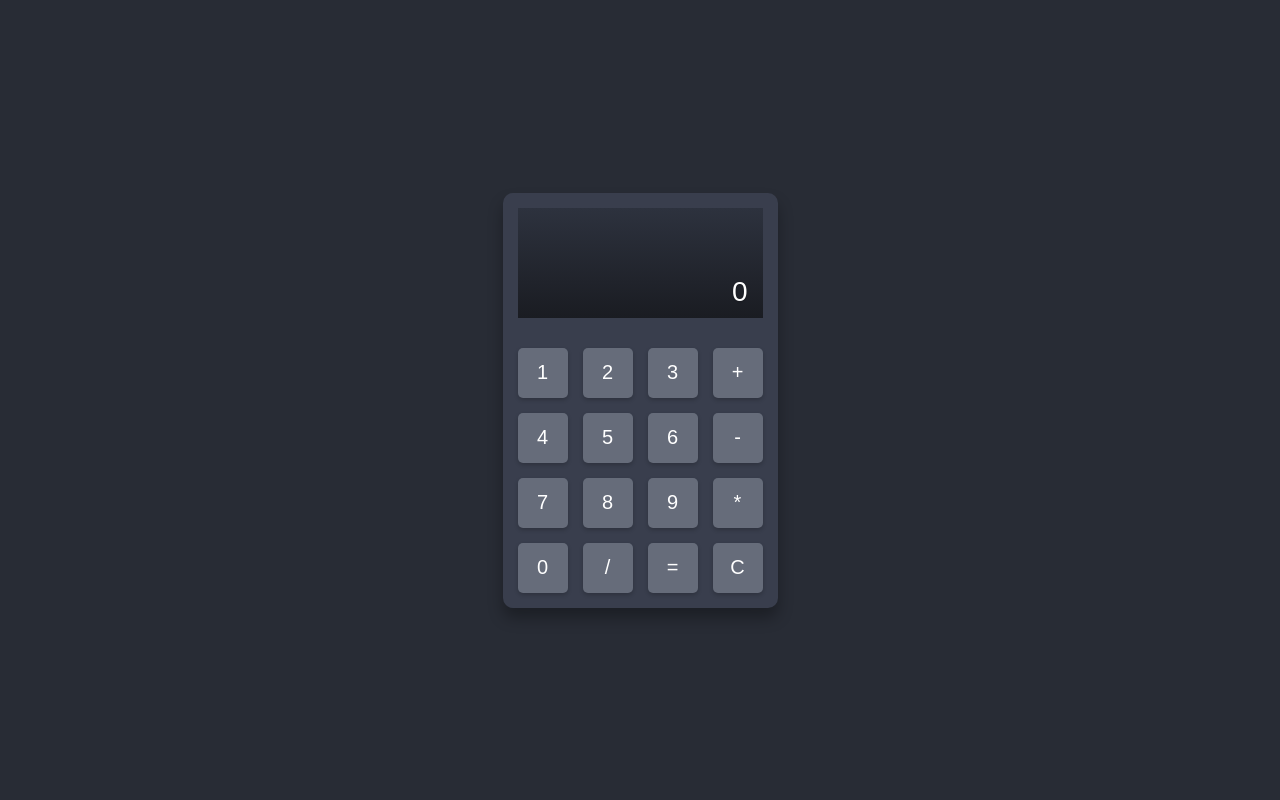
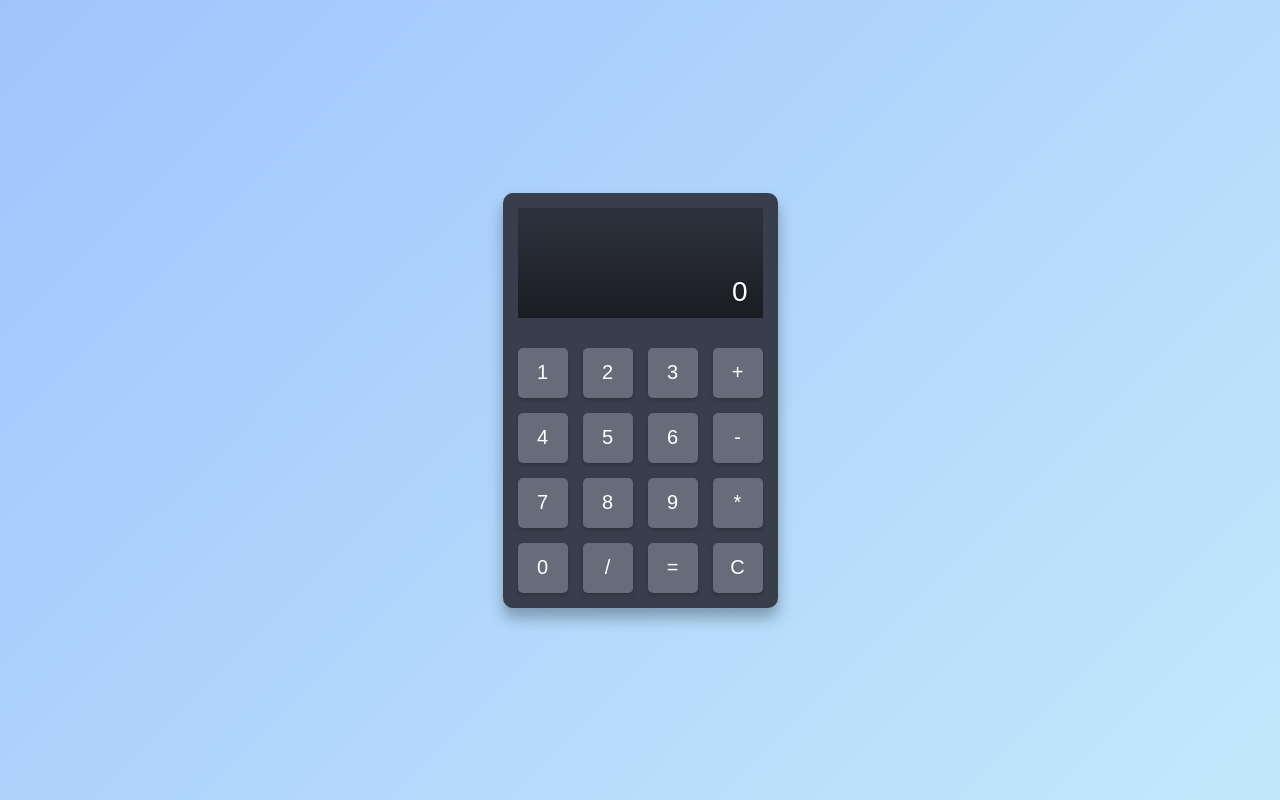
Before and after one commit to arunabhajana/Calculator, a plain HTML site: page index.html in a window 1280 px wide. Drawn offline with Linux system fonts and the light colour scheme.

Commit message:
Update style.css

```diff
--- a/style.css
+++ b/style.css
@@ -4,7 +4,7 @@ body {
     justify-content: center;
     align-items: center;
     height: 100vh;
-    background-color: #282c35;
+    background: linear-gradient(135deg, #a1c4fd, #c2e9fb);
     margin: 0;
     font-family: "Arial", sans-serif;
   }
```
